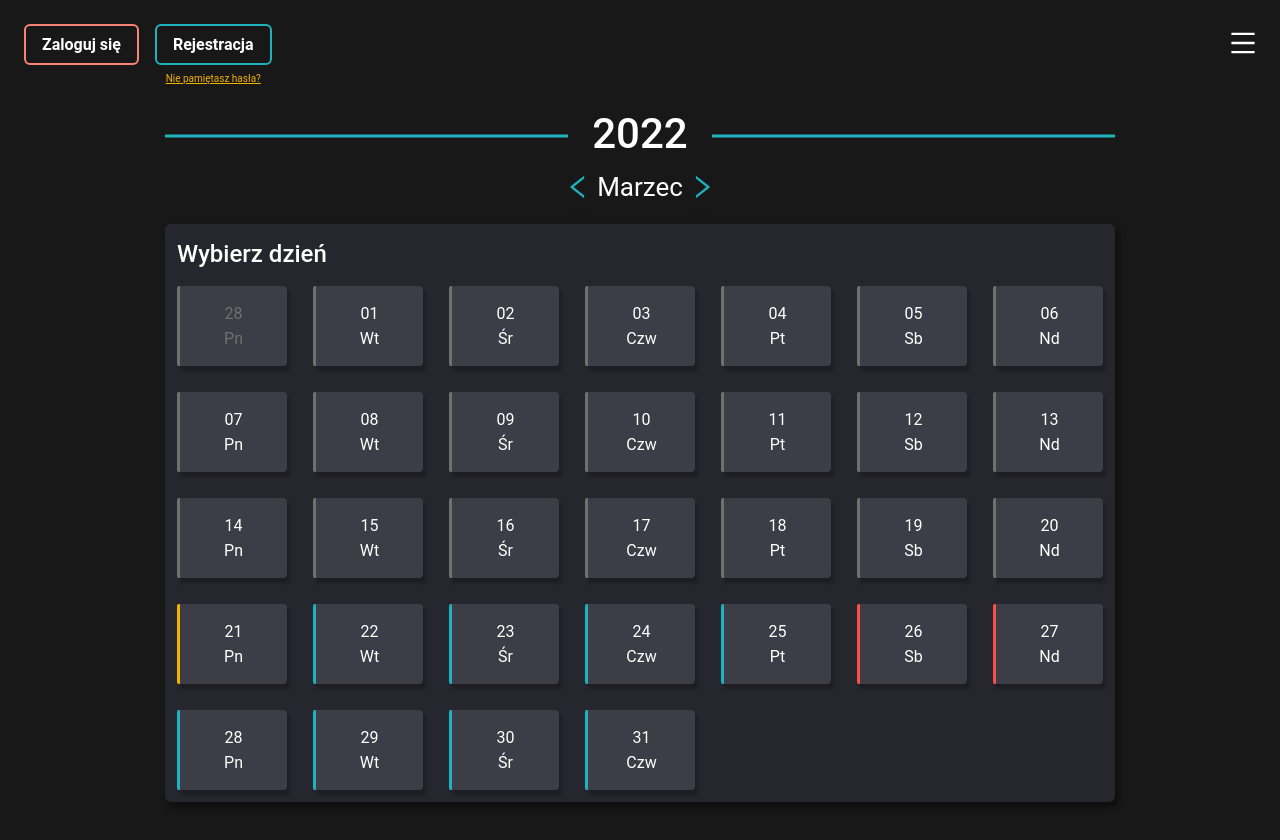
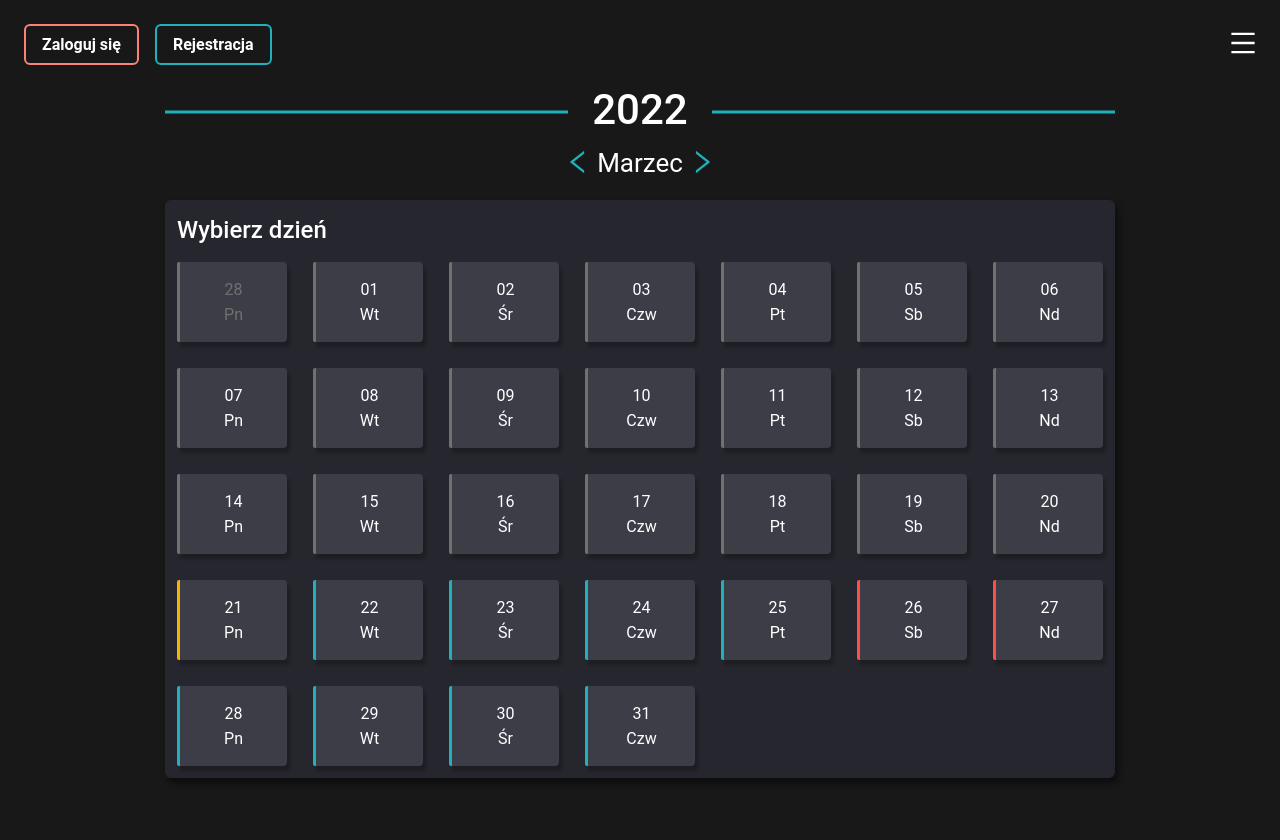
Before and after one commit to Terminatt/kalendarz-app, a React (Create React App) app in the folder front/: page / in a window 1280 px wide. Shown: the top 840 px of the page. Built offline with nearby package versions, Linux system fonts and the light colour scheme; no server answers.

Commit message:
feat(front): remove text from user space under btns

```diff
--- a/front/src/components/UserSpace/UserSpace.tsx
+++ b/front/src/components/UserSpace/UserSpace.tsx
@@ -60,9 +60,6 @@ const UserSpace: React.FC = () => {
                 >
                     Rejestracja
                 </CustomButton>
-                <div className="signing-forget-password">
-                    Nie pamiętasz hasła?
-                </div>
             </div>
             {!isTestingEnv() ? <SigningModal /> : null}
         </div>
```
